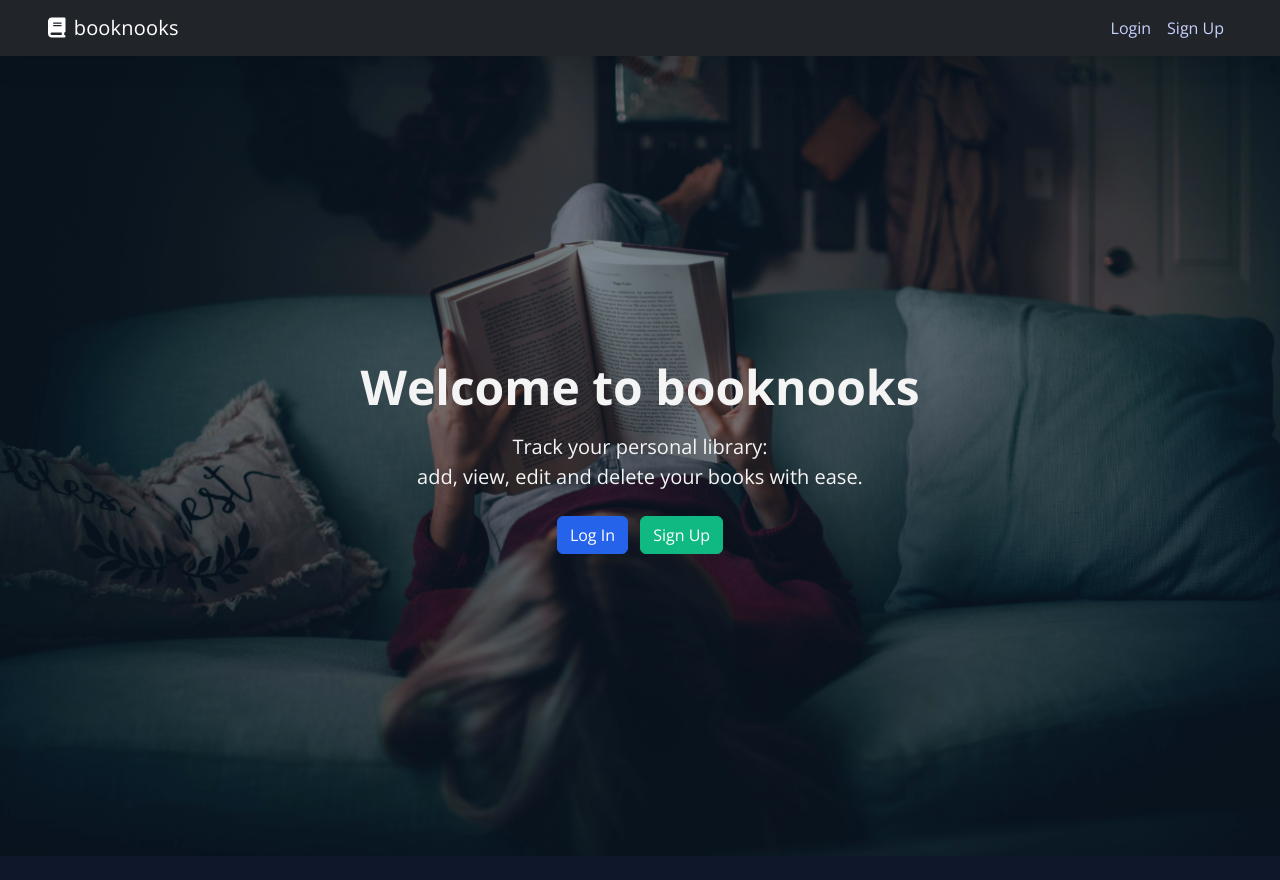
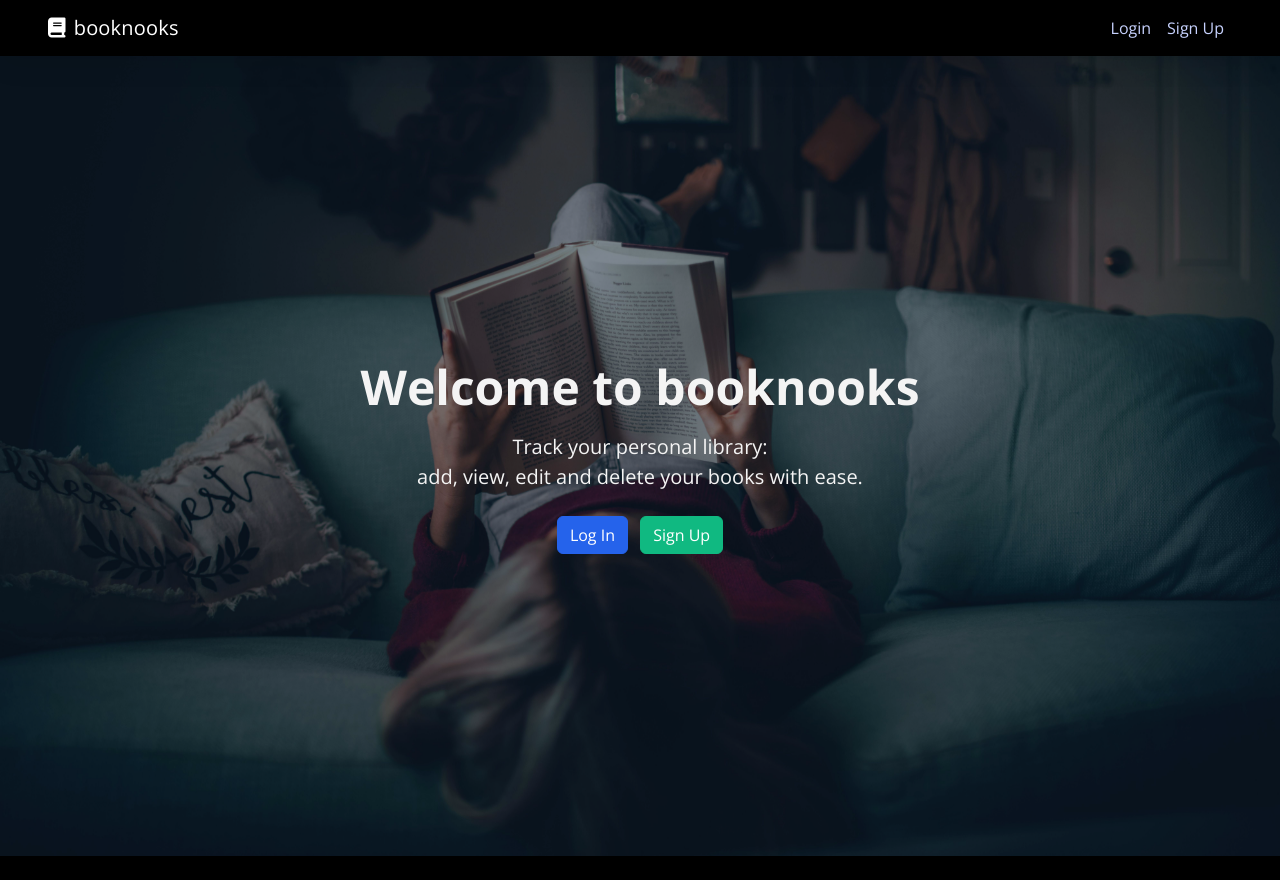
Before and after one commit to reubenja77/booknooks_tracker, a Django app: template books/templates/books/index.html in a window 1280 px wide. Run offline with Django 4.2, Linux system fonts and the light colour scheme; the template is opened without the code that fills it, so the values that code supplies are empty.

Commit message:
style(navbar): Update background color

```diff
--- a/static/css/style.css
+++ b/static/css/style.css
@@ -5,7 +5,7 @@
     --surface: #FFFFFF;
     --text: #111827;
     --muted: #6B7280;
-    --nav-bg: #0F172A;
+    --nav-bg: #000000;
     --primary: #2563EB;
     --success: #10B981;
     --danger: #EF4444;
@@ -24,7 +24,7 @@ html, body {
 
 /* Navbar */
 .navbar {
-    background-color: var(--nav-bg);
+    background-color: var(--nav-bg) !important;
     box-shadow: var(--shadow);
 }
 
```
Also changed, not shown: static/images/signup-bg.jpg.
